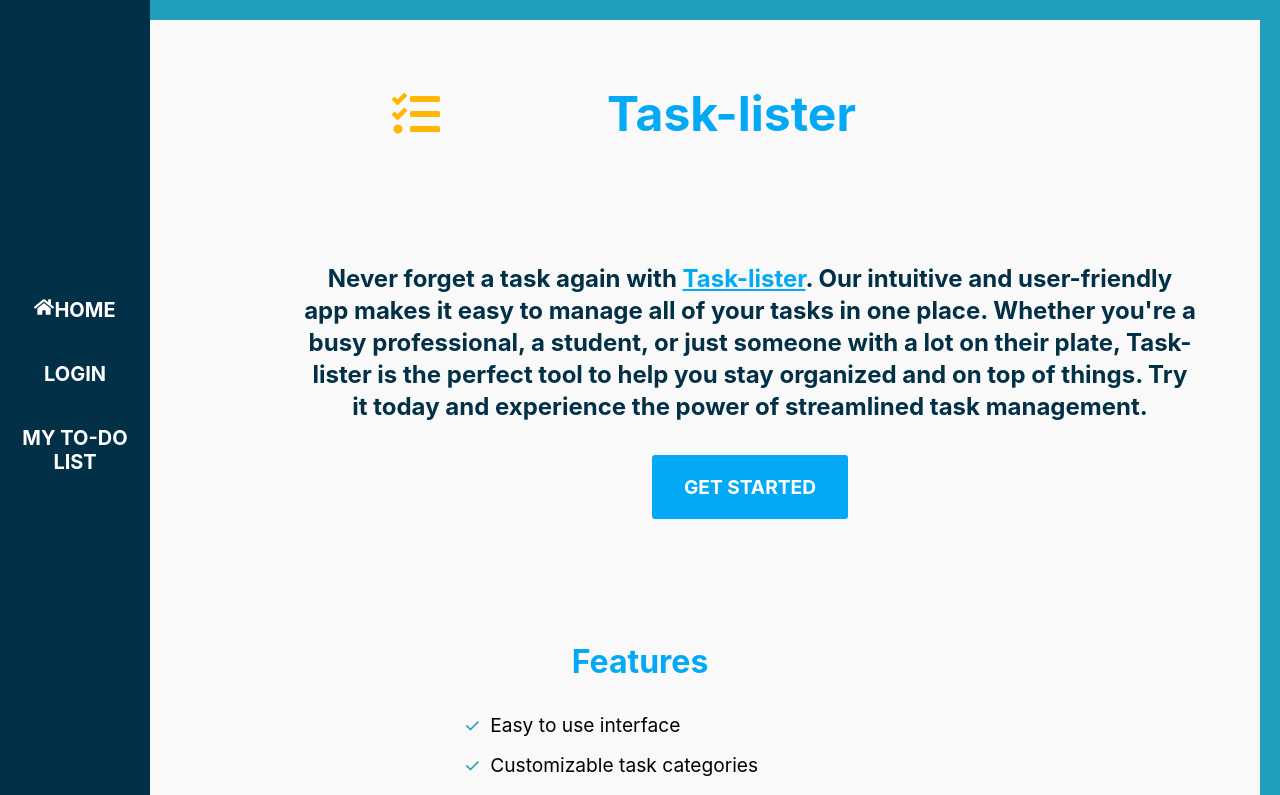
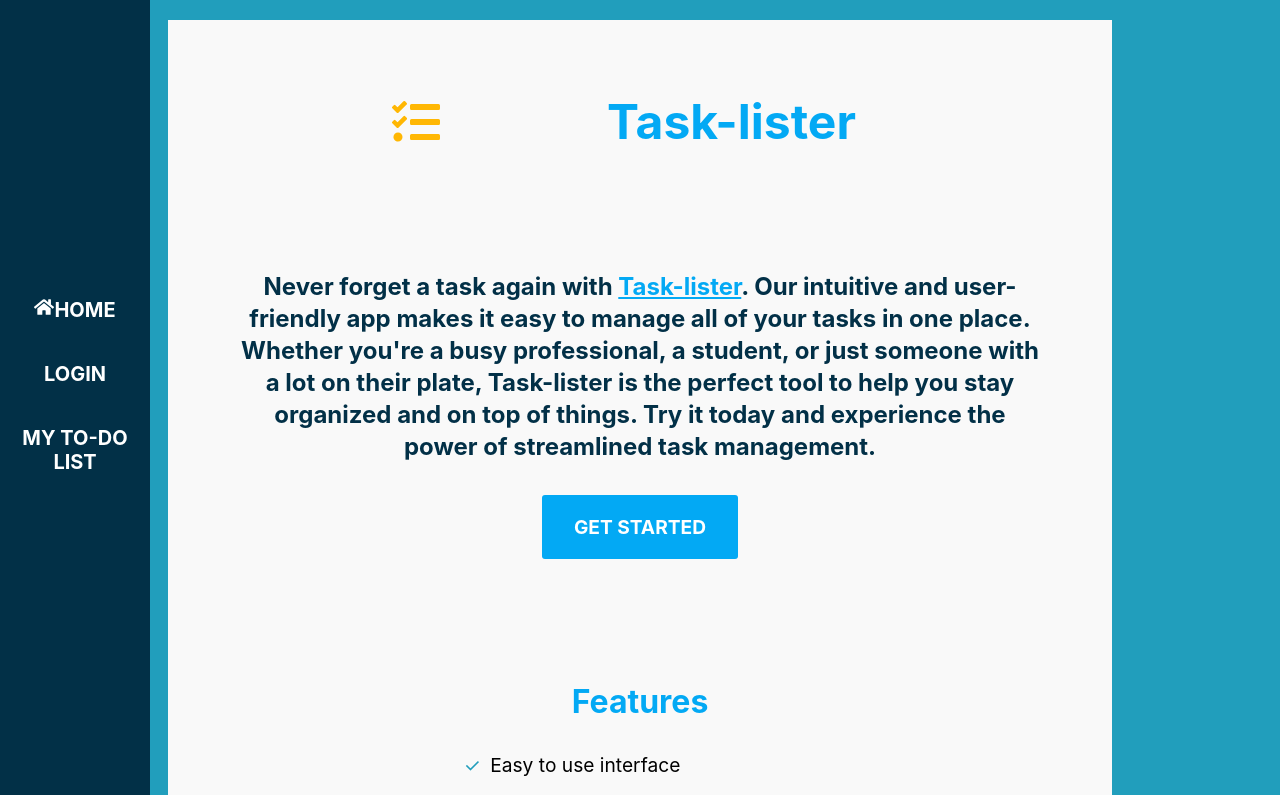
Before and after one commit to mwendwamark/to-do-list-application, a React (Create React App) app: page / in a window 1280 px wide. Shown: the top 795 px of the page. Built offline with nearby package versions, Linux system fonts and the light colour scheme; a web font is replaced by a local one.

Commit message:
resizing

```diff
--- a/src/App.css
+++ b/src/App.css
@@ -116,6 +116,31 @@
   background-color: #f9f9f9;
 }
 
+.home-container {
+  display: flex;
+  flex-direction: column;
+  align-items: center;
+  justify-content: center;
+  padding: 20px;
+}
+
+@media (min-width: 768px) {
+
+
+  .home-container {
+    padding: 40px;
+  }
+
+  .home-message {
+    text-align: center;
+    max-width: 800px;
+    margin: 0 auto;
+  }
+
+  /* ... Apply other layout adjustments as needed ... */
+}
+
+/* ... Apply additional media queries and styles for different screen sizes ... */
 .home-header {
   display: flex;
   align-items: center;
```
